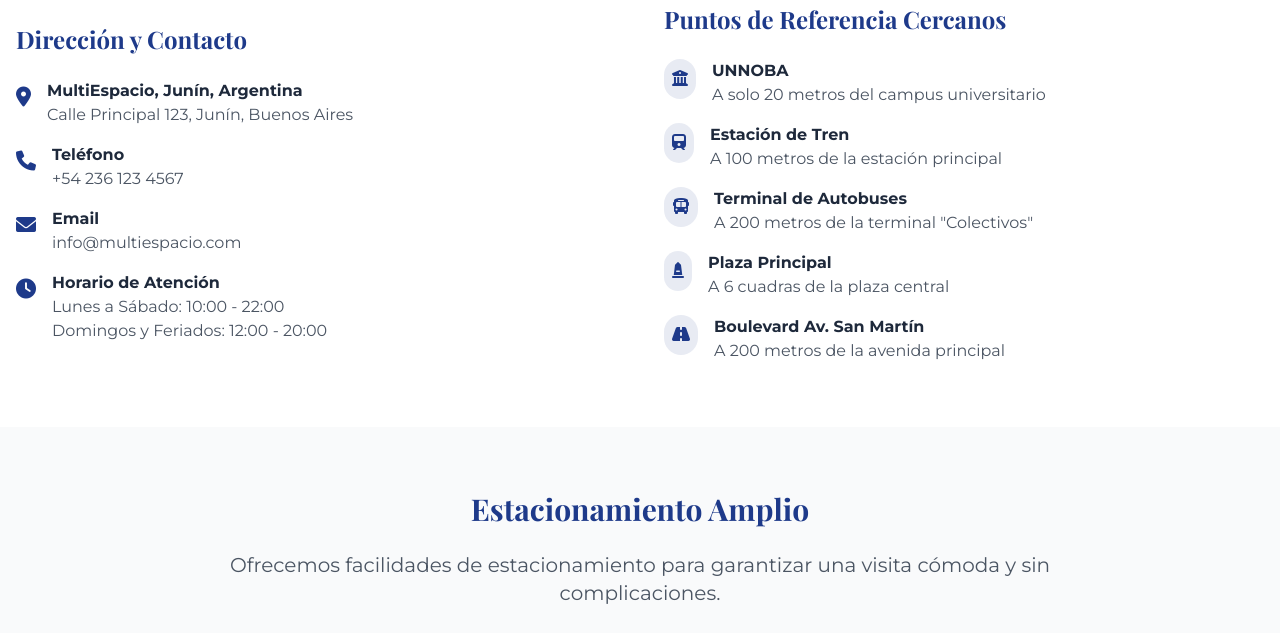
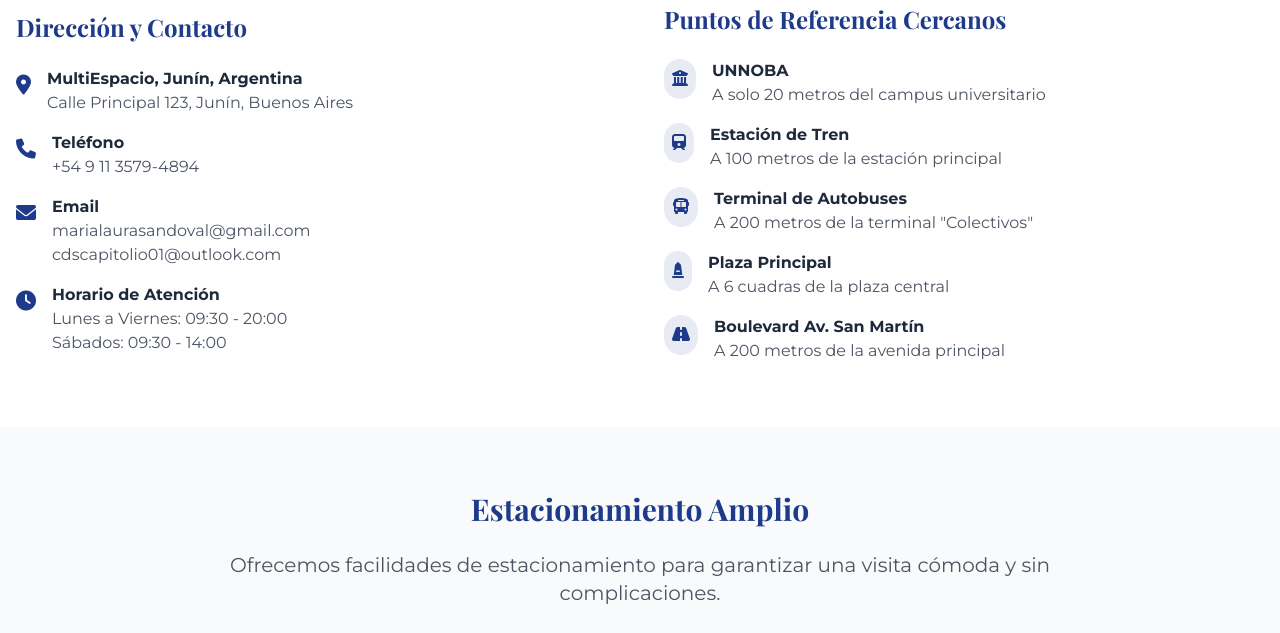
Before and after one commit to MariaLauraSandoval/proyectErnestV1.github.io, a plain HTML site: page ubicacion.html in a window 1280 px wide. Shown: the part 1130-1763 px from the top of the page. Drawn offline with nearby package versions, Linux system fonts and the light colour scheme.

Commit message:
upgrade info en "Contacto"

```diff
--- a/ubicacion.html
+++ b/ubicacion.html
@@ -129,22 +129,23 @@
                             <i class="fas fa-phone text-primary mt-1 mr-4 text-xl"></i>
                             <div>
                                 <p class="font-bold">Teléfono</p>
-                                <p class="text-gray-600">+54 236 123 4567</p>
+                                <p class="text-gray-600">+54 9 11 3579-4894</p>
                             </div>
                         </li>
                         <li class="flex items-start">
                             <i class="fas fa-envelope text-primary mt-1 mr-4 text-xl"></i>
                             <div>
                                 <p class="font-bold">Email</p>
-                                <p class="text-gray-600">info@multiespacio.com</p>
+                                <p class="text-gray-600">marialaurasandoval@gmail.com</p>
+                                <p class="text-gray-600">cdscapitolio01@outlook.com</p>
                             </div>
                         </li>
                         <li class="flex items-start">
                             <i class="fas fa-clock text-primary mt-1 mr-4 text-xl"></i>
                             <div>
                                 <p class="font-bold">Horario de Atención</p>
-                                <p class="text-gray-600">Lunes a Sábado: 10:00 - 22:00</p>
-                                <p class="text-gray-600">Domingos y Feriados: 12:00 - 20:00</p>
+                                <p class="text-gray-600">Lunes a Viernes: 09:30 - 20:00</p>
+                                <p class="text-gray-600">Sábados: 09:30 - 14:00</p>
                             </div>
                         </li>
                     </ul>
```
